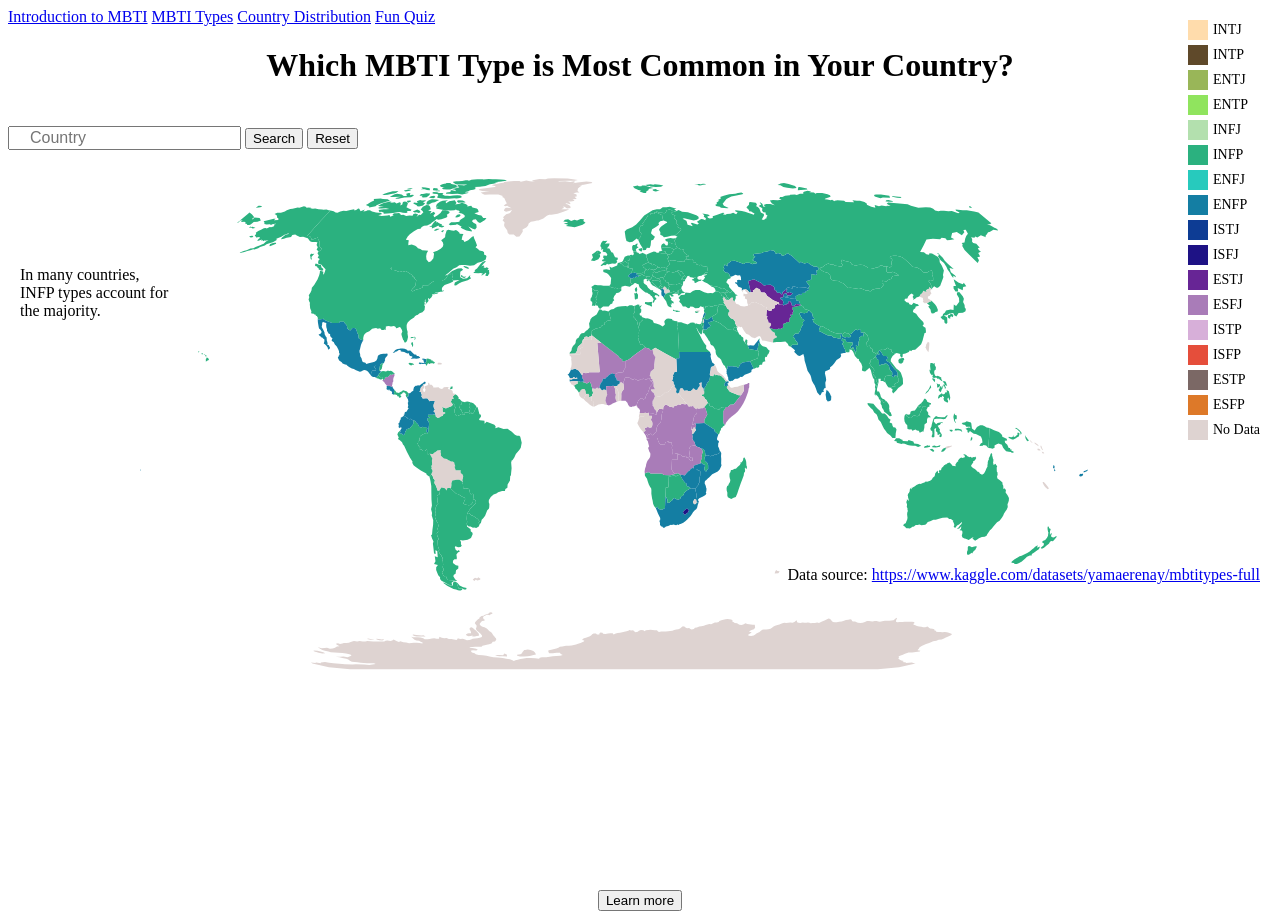
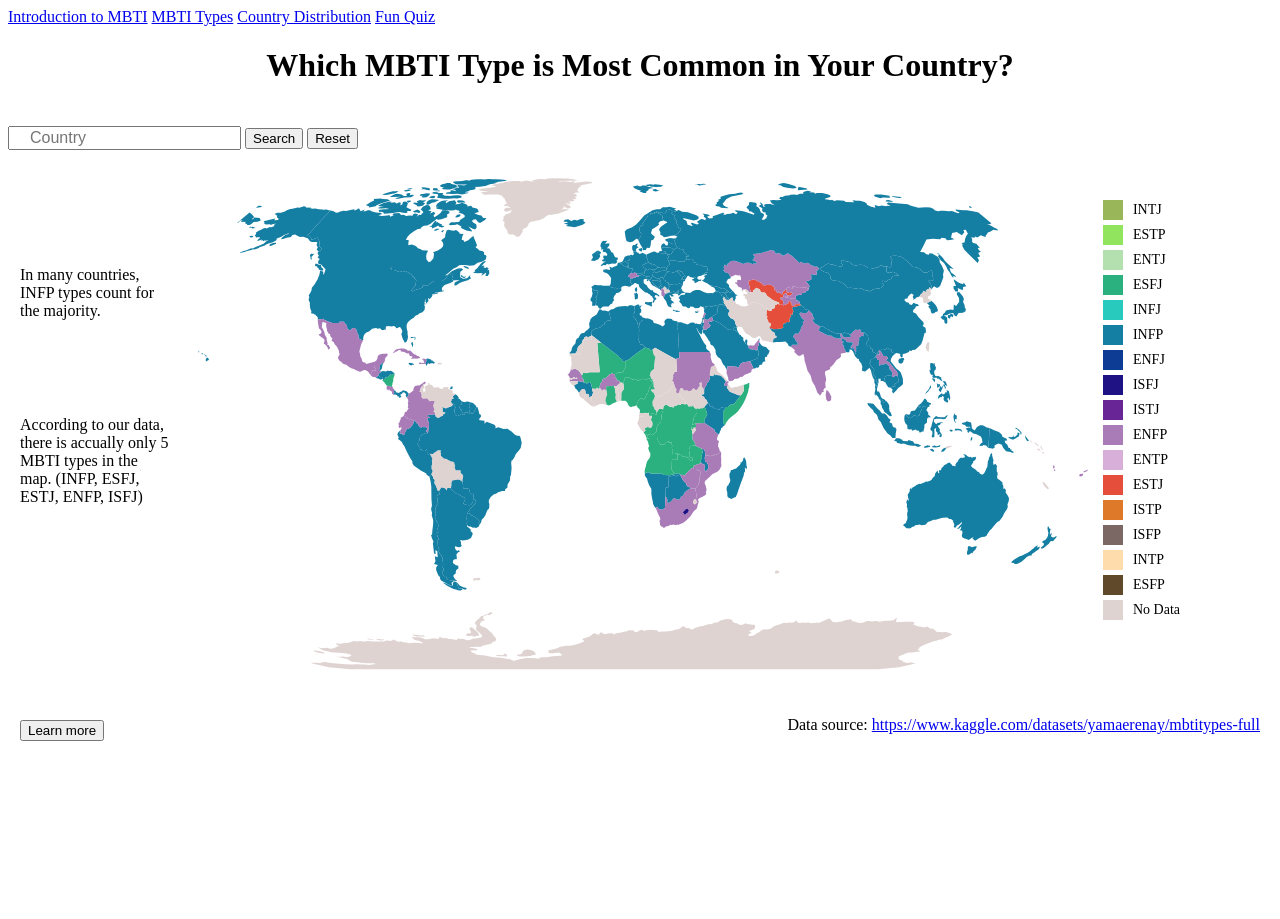
Before and after one commit to jessiezhang199/dsc106_final, a SvelteKit app: page /vis in a window 1280 px wide. After the commit the page ends 878 px from the top, so only its background shows below. Built offline with nearby package versions, Linux system fonts and the light colour scheme.

Commit message:
add source change color

```diff
--- a/src/components/App.svelte
+++ b/src/components/App.svelte
@@ -35,7 +35,7 @@
           </a>
             <button on:click={() => goto(`${base}/16picture`)}>Learn more</button>
 
-      </div>
+    </div>
     <p>source 1: https://www.themyersbriggs.com/en-US/Products-and-Services/Myers-Briggs
     </p>
     <p>source 2: https://www.verywellmind.com/the-myers-briggs-type-indicator-2795583
--- a/src/routes/vis/+page.svelte
+++ b/src/routes/vis/+page.svelte
@@ -16,8 +16,8 @@
   let allCountries = []; // This will be populated with unique Country names
 
   const mbtiColors = d3.scaleOrdinal()
-  .domain(["INTJ", "INTP", "ENTJ", "ENTP", "INFJ", "INFP", "ENFJ", "ENFP", "ISTJ", "ISFJ", "ESTJ", "ESFJ", "ISTP", "ISFP", "ESTP", "ESFP"])
-  .range(["#FFDCAC", "#5F492A", "#99B658", "#90E45E", "#B3E0AE", "#2BB17F", "#27CABD", "#147EA3", "#0D3C94", "#1E1285", '#672595', '#A97CB8', '#D7AFD9', '#E54E3B', '#7B6865', '#DD7929']);
+  .domain(["INTJ", "ESTP", "ENTJ", "ESFJ", "INFJ", "INFP", "ENFJ", "ISFJ", "ISTJ", "ENFP", "ENTP", "ESTJ", "ISTP", "ISFP", "INTP", "ESFP"])
+  .range(["#99B658", "#90E45E", "#B3E0AE", "#2BB17F", "#27CABD", "#147EA3", "#0D3C94", "#1E1285", '#672595', '#A97CB8', '#D7AFD9', '#E54E3B', '#DD7929', '#7B6865', "#FFDCAC", "#5F492A"]);
 
   const renameMap = {
       // Example: 'CSV Name': 'GeoJSON Name',
@@ -225,8 +225,8 @@
   }
   .legend-container {
     position: absolute;
-    top: 20px;
-    right: 20px;
+    top:200px;
+    right: 100px;
     display: flex;
     flex-direction: column;
   }
@@ -238,7 +238,7 @@
   }
 
   .legend-item svg {
-    margin-right: 5px;
+    margin-right: 10px;
   }
 
   .legend-item span {
@@ -248,7 +248,11 @@
 
 <h1>Which MBTI Type is Most Common in Your Country?</h1>
 <p style="position: absolute; top: 250px; left: 20px; font-size: 16px; max-width: 150px;">
-  In many countries, INFP types account for the majority.
+  In many countries, INFP types count for the majority.
+</p>
+
+<p style="position: absolute; top: 400px; left: 20px; font-size: 16px; max-width: 150px;">
+  According to our data, there is accually only 5 MBTI types in the map. (INFP, ESFJ, ESTJ, ENFP, ISFJ)
 </p>
 
 <div class="search-container">
@@ -293,9 +297,7 @@
     <span>No Data</span>
   </div>
 </div>
-<p style="position: fixed; top: 550px; right: 20px;">Data source: <a href="https://www.kaggle.com/datasets/yamaerenay/mbtitypes-full" target="_blank">https://www.kaggle.com/datasets/yamaerenay/mbtitypes-full</a></p>
-<div style="display: flex; justify-content: center; margin-top: 20px;">
-
+<p style="position: absolute; top: 700px; right: 20px;">Data source: <a href="https://www.kaggle.com/datasets/yamaerenay/mbtitypes-full" target="_blank">https://www.kaggle.com/datasets/yamaerenay/mbtitypes-full</a></p>
+<div style="position: absolute; top: 720px; left: 20px;">
   <button on:click={() => goto(`${base}/quiz`)}>Learn more</button>
-
 </div>
```
Also changed, not shown: src/routes/16picture/+page.svelte (+5 -3 lines), src/routes/quiz/+page.svelte (+7 -0 lines).
